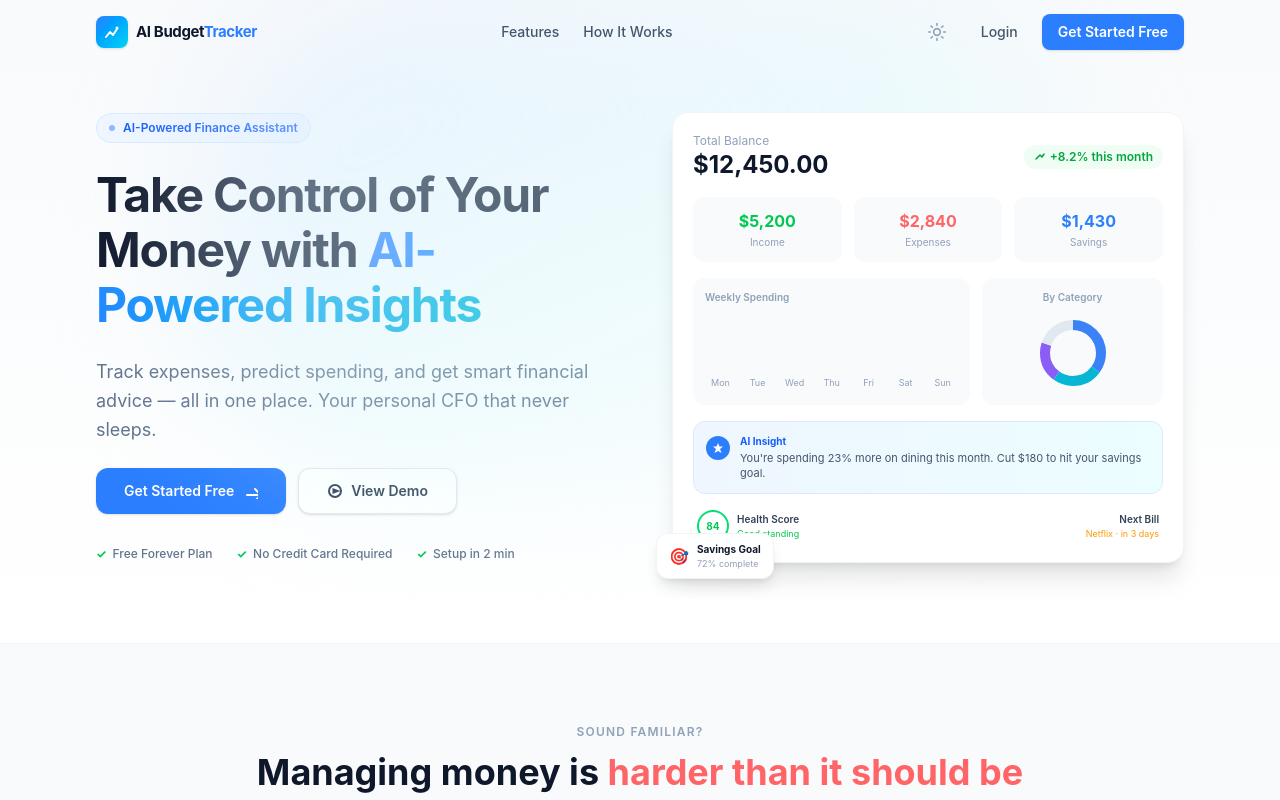
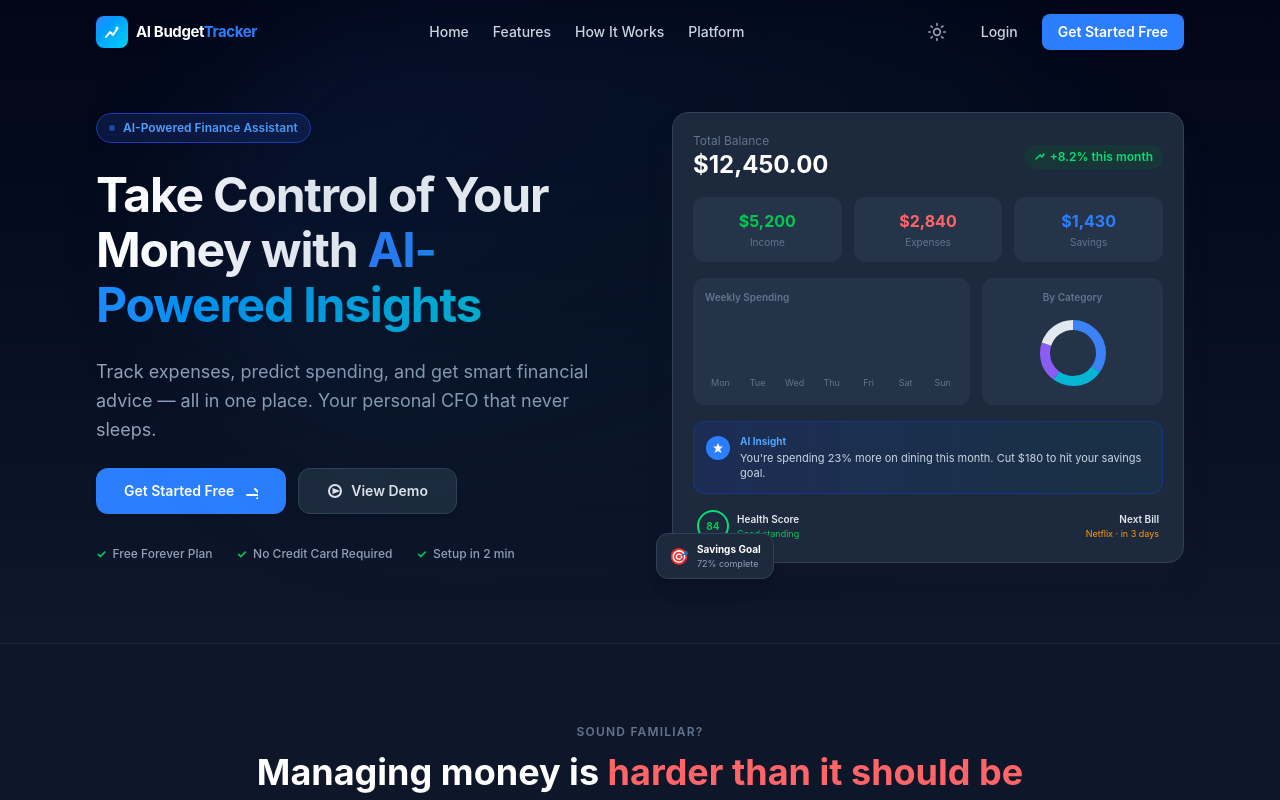
Before and after one commit to majestickrrish/AI-budget-tracker, a React (Vite) app in the folder client/: page / in a window 1280 px wide. Shown: the top 800 px of the page. Built offline with nearby package versions, Linux system fonts and the light colour scheme.

Commit message:
fix: landing page dark mode, nav updates, and dashboard logout redirection

```diff
--- a/client/src/components/common/ThemeToggle.jsx
+++ b/client/src/components/common/ThemeToggle.jsx
@@ -8,9 +8,11 @@ const ThemeToggle = ({ className = "", variant = "icon" }) => {
     if (theme === 'dark') {
       document.documentElement.setAttribute('data-theme', 'dark');
       document.documentElement.classList.add('dark');
+      document.body.classList.add('dark');
     } else {
-      document.documentElement.removeAttribute('data-theme');
+      document.documentElement.setAttribute('data-theme', 'light');
       document.documentElement.classList.remove('dark');
+      document.body.classList.remove('dark');
     }
     localStorage.setItem('theme', theme);
 
--- a/client/src/components/landing/Footer.jsx
+++ b/client/src/components/landing/Footer.jsx
@@ -10,8 +10,8 @@ export default function Footer() {
             <div className="flex items-center gap-2 mb-3">
               <div className="w-8 h-8 rounded-lg bg-gradient-to-br from-blue-500 to-cyan-400 flex items-center justify-center shadow-sm">
                 <svg width="18" height="18" viewBox="0 0 18 18" fill="none">
-                  <path d="M3 14L7 9L10 12L14 6" stroke="white" strokeWidth="2" strokeLinecap="round" strokeLinejoin="round"/>
-                  <circle cx="14" cy="5" r="1.5" fill="white"/>
+                  <path d="M3 14L7 9L10 12L14 6" stroke="white" strokeWidth="2" strokeLinecap="round" strokeLinejoin="round" />
+                  <circle cx="14" cy="5" r="1.5" fill="white" />
                 </svg>
               </div>
               <span className="font-bold text-slate-900 dark:text-white tracking-tight">
@@ -31,7 +31,6 @@ export default function Footer() {
                 { label: "Features", href: "#features" },
                 { label: "How It Works", href: "#how-it-works" },
                 { label: "Dashboard", href: "#dashboard-preview" },
-                { label: "Pricing", href: "/pricing" },
               ].map((link) => (
                 <li key={link.label}>
                   <a href={link.href} className="text-sm text-slate-500 dark:text-slate-400 hover:text-blue-500 dark:hover:text-blue-400 transition-colors duration-150">
@@ -49,7 +48,6 @@ export default function Footer() {
               {[
                 { label: "Login", href: "/login" },
                 { label: "Register", href: "/register" },
-                { label: "GitHub", href: "https://github.com", external: true },
                 { label: "Contact", href: "mailto:hello@aibudgettracker.com" },
               ].map((link) => (
                 <li key={link.label}>
@@ -62,7 +60,7 @@ export default function Footer() {
                     {link.label}
                     {link.external && (
                       <svg width="10" height="10" fill="none" stroke="currentColor" strokeWidth="1.5" strokeLinecap="round">
-                        <path d="M2 8L8 2M5 2h3v3"/>
+                        <path d="M2 8L8 2M5 2h3v3" />
                       </svg>
                     )}
                   </a>
--- a/client/src/components/landing/Navbar.jsx
+++ b/client/src/components/landing/Navbar.jsx
@@ -2,8 +2,10 @@ import { useState, useEffect } from "react";
 import ThemeToggle from "../common/ThemeToggle";
 
 const navLinks = [
+  { label: "Home", href: "#" },
   { label: "Features", href: "#features" },
   { label: "How It Works", href: "#how-it-works" },
+  { label: "Platform", href: "#dashboard-preview" },
 ];
 
 export default function Navbar() {
@@ -18,11 +20,10 @@ export default function Navbar() {
 
   return (
     <nav
-      className={`fixed top-0 left-0 right-0 z-50 transition-all duration-200 ${
-        scrolled
+      className={`fixed top-0 left-0 right-0 z-50 transition-all duration-200 ${scrolled
           ? "bg-white/90 dark:bg-slate-900/90 backdrop-blur-md shadow-sm border-b border-slate-100 dark:border-slate-800"
           : "bg-transparent"
-      }`}
+        }`}
     >
       <div className="max-w-6xl mx-auto px-4 sm:px-6 lg:px-8">
         <div className="flex items-center justify-between h-16">
@@ -30,8 +31,8 @@ export default function Navbar() {
           <a href="/" className="flex items-center gap-2 group">
             <div className="w-8 h-8 rounded-lg bg-gradient-to-br from-blue-500 to-cyan-400 flex items-center justify-center shadow-sm group-hover:shadow-blue-200 dark:group-hover:shadow-blue-900 transition-shadow duration-200">
               <svg width="18" height="18" viewBox="0 0 18 18" fill="none">
-                <path d="M3 14L7 9L10 12L14 6" stroke="white" strokeWidth="2" strokeLinecap="round" strokeLinejoin="round"/>
-                <circle cx="14" cy="5" r="1.5" fill="white"/>
+                <path d="M3 14L7 9L10 12L14 6" stroke="white" strokeWidth="2" strokeLinecap="round" strokeLinejoin="round" />
+                <circle cx="14" cy="5" r="1.5" fill="white" />
               </svg>
             </div>
             <span className="font-bold text-slate-900 dark:text-white tracking-tight text-[15px]">
@@ -79,11 +80,11 @@ export default function Navbar() {
             >
               {menuOpen ? (
                 <svg width="20" height="20" fill="none" stroke="currentColor" strokeWidth="2" strokeLinecap="round">
-                  <path d="M4 4l12 12M16 4L4 16"/>
+                  <path d="M4 4l12 12M16 4L4 16" />
                 </svg>
               ) : (
                 <svg width="20" height="20" fill="none" stroke="currentColor" strokeWidth="2" strokeLinecap="round">
-                  <path d="M3 6h14M3 10h14M3 14h14"/>
+                  <path d="M3 6h14M3 10h14M3 14h14" />
                 </svg>
               )}
             </button>
--- a/client/src/components/layout/Layout.jsx
+++ b/client/src/components/layout/Layout.jsx
@@ -137,7 +137,7 @@ const Layout = ({ children }) => {
 
   const handleLogout = () => {
     logout();
-    navigate('/login');
+    navigate('/');
   };
 
   const closeSidebar = () => setSidebarOpen(false);
--- a/client/src/index.css
+++ b/client/src/index.css
@@ -20,6 +20,9 @@ html {
   --color-danger: var(--danger);
   --color-warning: var(--warning);
 }
+
+/* Explicitly tell Tailwind 4 to use .dark class for dark: variants */
+@custom-variant dark (&:where(.dark, [data-theme="dark"] *));
 
 @layer base {
   :root {
--- a/client/src/pages/LandingPage.jsx
+++ b/client/src/pages/LandingPage.jsx
@@ -9,7 +9,7 @@ import Footer from "../components/landing/Footer";
 
 export default function LandingPage() {
   return (
-    <div className="min-h-screen bg-white dark:bg-slate-900 text-slate-900 dark:text-white antialiased">
+    <div className="min-h-screen bg-background text-text-default antialiased transition-colors duration-300">
       <Navbar />
       <main>
         <HeroSection />
```
